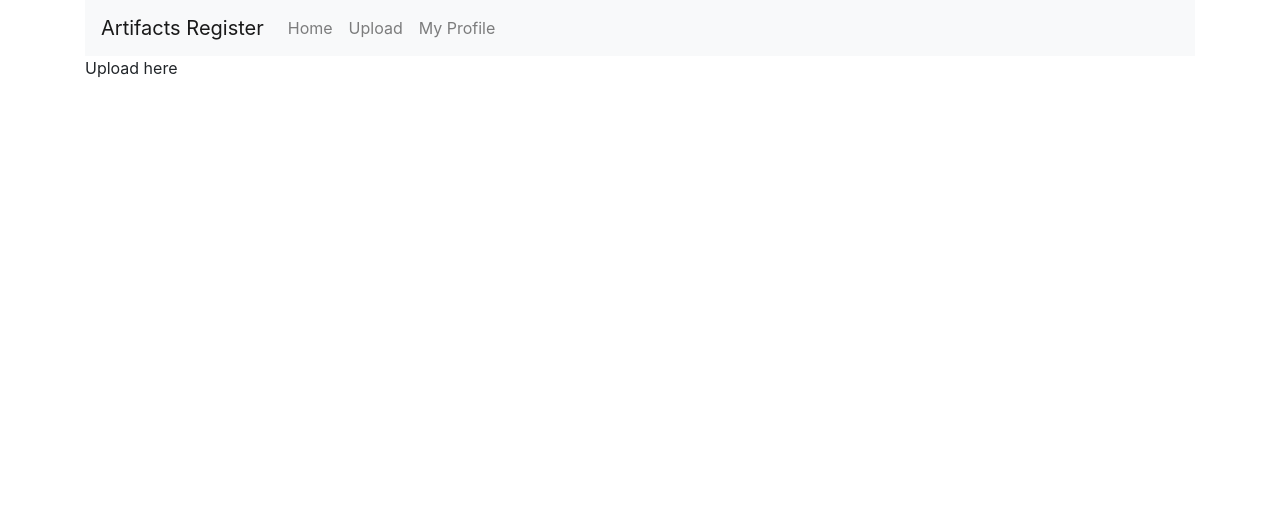
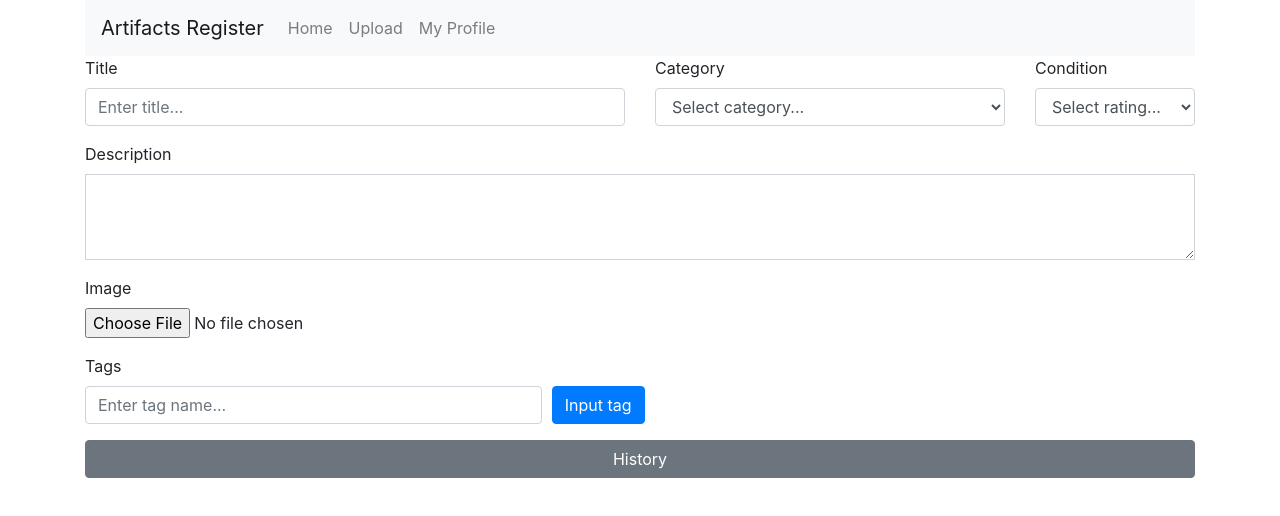
Before and after one commit to Tia-Lowenthal/COMP30022_TeamTaco, a React (Create React App) app in the folder artifact-repo/: page /upload in a window 1280 px wide. Shown: the top 516 px of the page. Built offline with nearby package versions, Linux system fonts and the light colour scheme.

Commit message:
completed maininfo and history sections

```diff
--- a/artifact-repo/src/components/home.component.js
+++ b/artifact-repo/src/components/home.component.js
@@ -1,4 +1,5 @@
 import React, { Component } from 'react';
+// eslint-disable-next-line
 import { BrowserRouter as Router, Route, Link } from "react-router-dom";
 
 
--- a/artifact-repo/src/components/upload.component.js
+++ b/artifact-repo/src/components/upload.component.js
@@ -1,10 +1,12 @@
 import React, { Component } from 'react';
+
+import UploadForm from "./uploadform.component";
 
 export default class Upload extends Component {
     render() {
         return (
             <div>
-                <p>Upload here</p>
+                <UploadForm/>
             </div>
         )
     }
--- /dev/null
+++ b/artifact-repo/src/components/uploadform.component.js
@@ -0,0 +1,85 @@
+import React, { Component } from 'react';
+
+export default class Upload extends Component {
+    render() {
+        return (
+            <div>
+                <form>
+                    <div class="form-group row">
+                        <div class="col-6">
+                            <label for="title">Title</label>
+                            <input type="text" class="form-control" id="title" placeholder="Enter title..."/>
+                        </div>
+                        <div class="col-4">
+                            <label for="category">Category</label>
+                            <select class="form-control" id="category">
+                                <option selected>Select category...</option>
+                                <option>Category1</option>
+                                <option>Category2</option>
+                            </select>
+                        </div>
+                        <div class="col-2">
+                            <label for="condition">Condition</label>
+                            <select class="form-control" id="condition">
+                                <option selected>Select rating...</option>
+                                <option>1</option>
+                                <option>2</option>
+                                <option>3</option>
+                                <option>4</option>
+                                <option>5</option>
+                            </select>
+                        </div>
+                    </div>
+                    <div class="form-group">
+                        <label for="description">Description</label>
+                        <textarea class="form-control rounded-0" id="description" rows="3"></textarea>
+                    </div>
+                    <div class="form-group">
+                        <label for="image">Image</label>
+                        <input type="file" class="form-control-file" id="image"></input>
+                    </div>
+                    <div class="form-group">
+                        <label for="tags">Tags</label>
+                        <div class="form-row">
+                            <div class="col-5"><input type="text" class="form-control" id="tags" placeholder="Enter tag name..."/></div>
+                            <div class="col"><button type="button" class="btn btn-primary">Input tag</button></div>
+                        </div>
+                    </div>
+                    <div class="form-group">
+                        <button class="btn btn-secondary btn-block" type="button" data-toggle="collapse" data-target="#historyformcollapse" aria-expanded="false" aria-controls="historyformcollapse">
+                            History
+                        </button>
+                        <div class="collapse" id="historyformcollapse">
+                            <div class="row">
+                                <div class="col-6">
+                                    <label for="originplace">Place of origin</label>
+                                    <input type="text" class="form-control" id="originplace" placeholder="Enter place of origin..."/>
+                                </div>
+                                <div class="col-6">
+                                    <label for="originage">Time of origin</label>
+                                    <input type="text" class="form-control" id="originage" placeholder="Enter time of origin..."/>
+                                </div>
+                            </div>
+                            <br/>
+                            <div class="row">
+                                <div class="col-6">
+                                    <label for="dateacquired">Date acquired</label>
+                                    <input type="text" class="form-control" id="dateacquired" placeholder="Enter date of acquiry..."/>
+                                </div>
+                                <div class="col-6">
+                                    <label for="originprice">Original price</label>
+                                    <input type="text" class="form-control" id="originprice" placeholder="Enter original price..."/>
+                                </div>
+                            </div>
+                            <br/>
+                            <div>
+                                <label for="history">History</label>
+                                <textarea class="form-control rounded-0" id="history" rows="3"></textarea>
+                            </div>
+                        </div>
+                    </div>
+                </form>
+            </div>
+        )
+    }
+}
```
